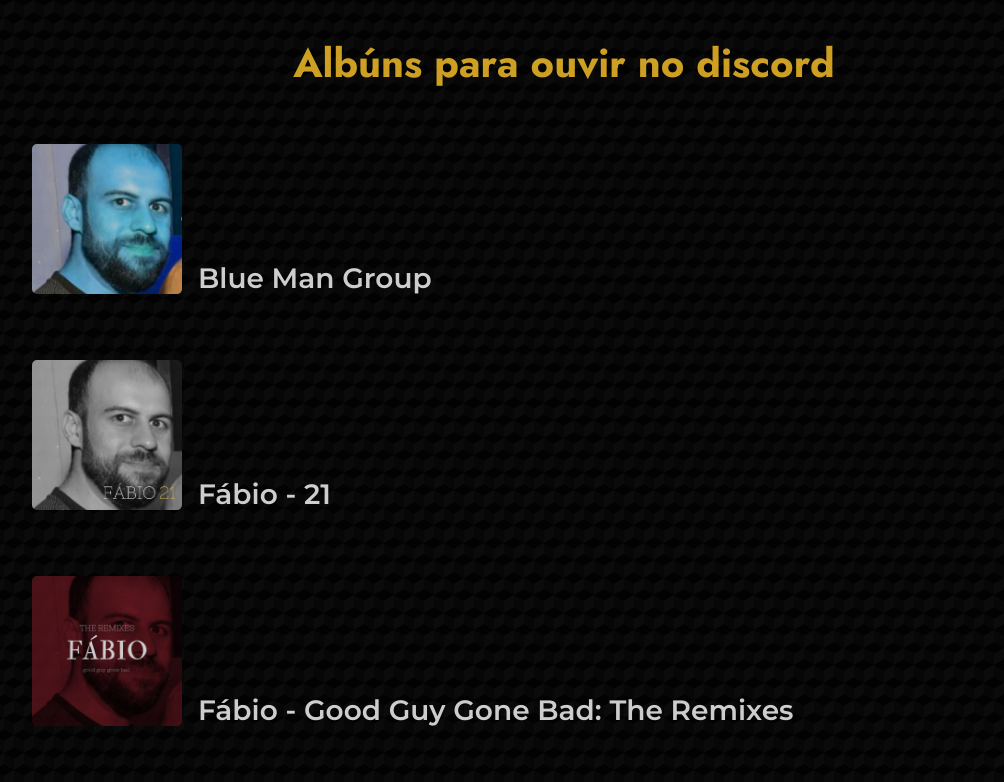
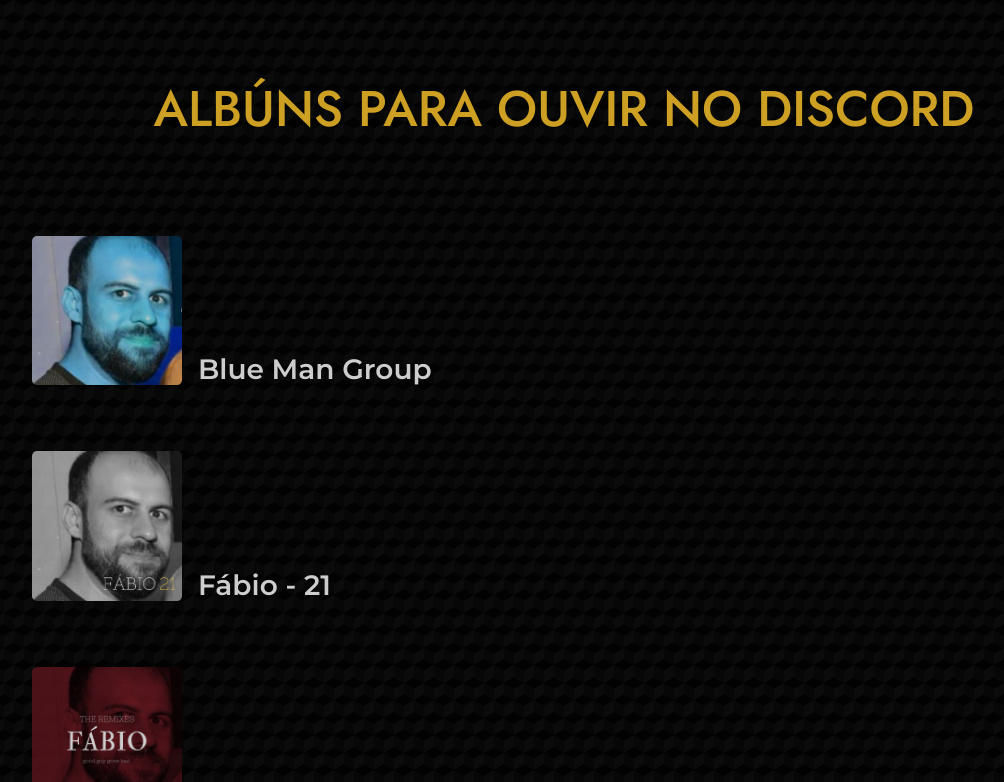
Before and after one commit to omirandaleo/spotifraude, a plain HTML site: page index.html in a window 1280 px wide. Shown: the top 782 px of the page, without its empty margins (76-1080 px from the left). Drawn offline with Linux system fonts and the light colour scheme.

Commit message:
Alterado o titulo

```diff
--- a/css/styles.css
+++ b/css/styles.css
@@ -21,12 +21,13 @@ main {
 }
 
 h1 {
-  max-width: 60rem;
-  font-size: 4rem;
-  margin: 4rem 0;
+  width: 100%;
+  font-size: 5rem;
+  margin: 8rem 0;
   text-align: center;
+  font-weight: 500;
+  text-transform: uppercase;
   font-family: 'Jost', sans-serif;
-  font-size: 4rem;
   color: #ffc629;
 }
 
--- a/index.html
+++ b/index.html
@@ -10,7 +10,7 @@
     href="https://fonts.googleapis.com/css2?family=Jost:wght@400;500;600;700&family=Montserrat:wght@400;500;600;700&display=swap"
     rel="stylesheet">
   <link rel="stylesheet" href="css/styles.css">
-  <title>Sprotify</title>
+  <title>Spotifraude</title>
 </head>
 <body>
   <main>
```
